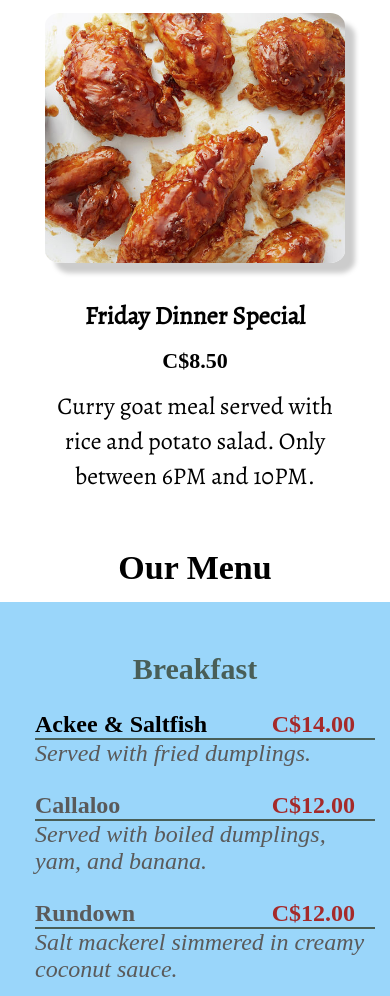
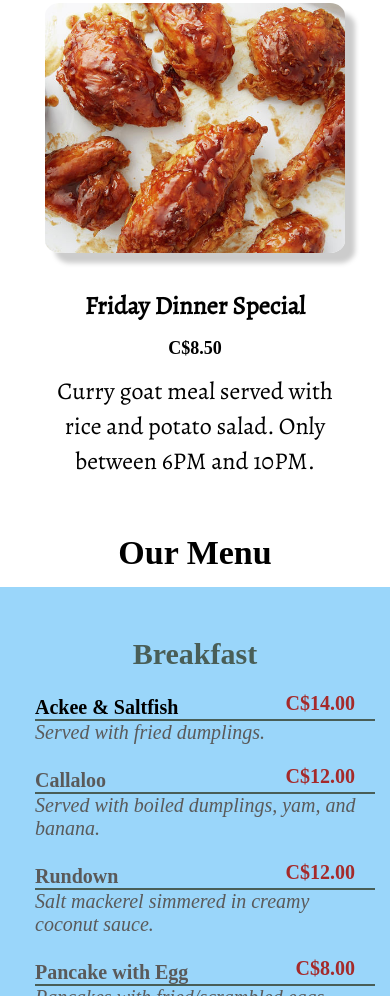
Before and after one commit to William-World/caribbean-jerk-hut.github.io, a plain HTML site: page index.html in a window 390 px wide. Shown: the part 1676-2672 px from the top of the page. Drawn offline with nearby package versions, Linux system fonts and the light colour scheme.

Commit message:
Add files via upload

```diff
--- a/styles.css
+++ b/styles.css
@@ -509,7 +509,7 @@ footer div > p {
   }
 
   .meal-name {
-    font-size: 24px;
+    font-size: 20px;
     margin: 25px 5px;
   }
 
@@ -519,7 +519,7 @@ footer div > p {
 
   .price {
     margin-left: 0;
-    font-size: 22px;
+    font-size: 18px;
   }
 
   .menu {
```
